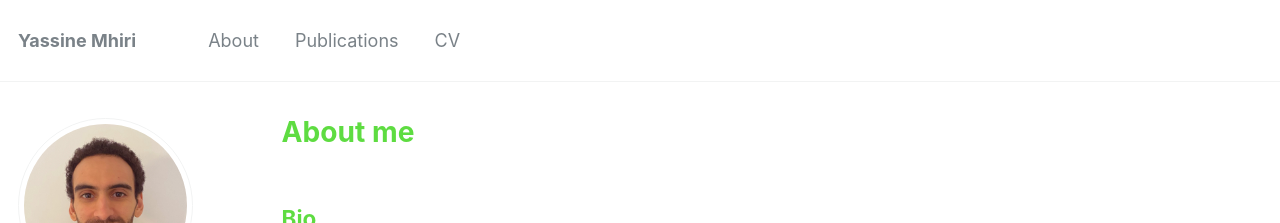
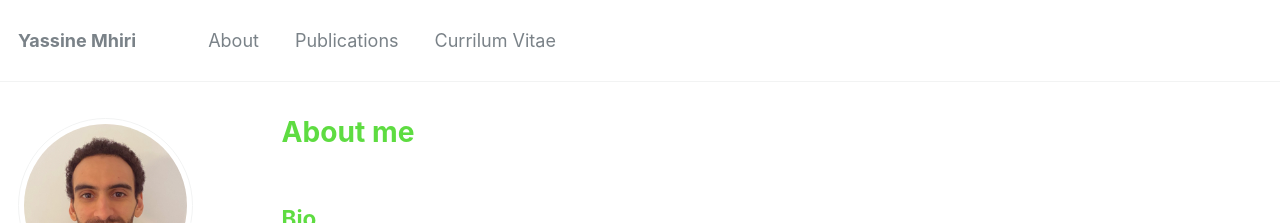
Before and after one commit to y-mhiri/y-mhiri.github.io, a Jekyll site: the page built from _pages/about.md, in a window 1280 px wide and 900 px high. Shown: the top 223 px of the window. Built offline with Jekyll 4.4.1, drawn with Linux system fonts in a browser that asks for light colours; some web fonts are replaced.

Commit message:
cv -> curriculum vitae

```diff
--- a/_data/navigation.yml
+++ b/_data/navigation.yml
@@ -13,7 +13,7 @@ main:
   # - title: "Blog Posts"
   #   url: /year-archive/
 
-  - title: "CV"
+  - title: "Currilum Vitae"
     url: /cv/
 
   # - title: "Guide"
```
